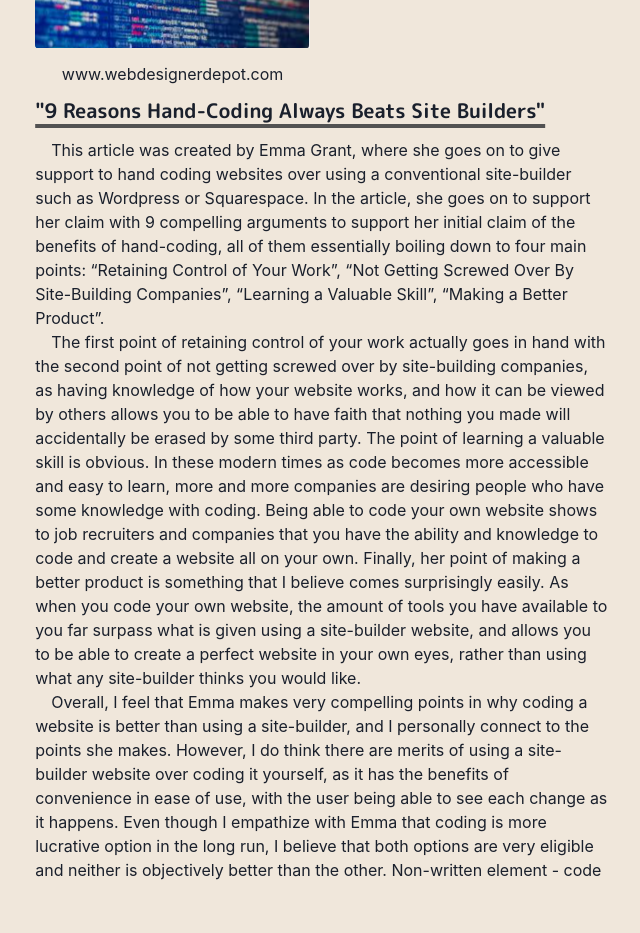
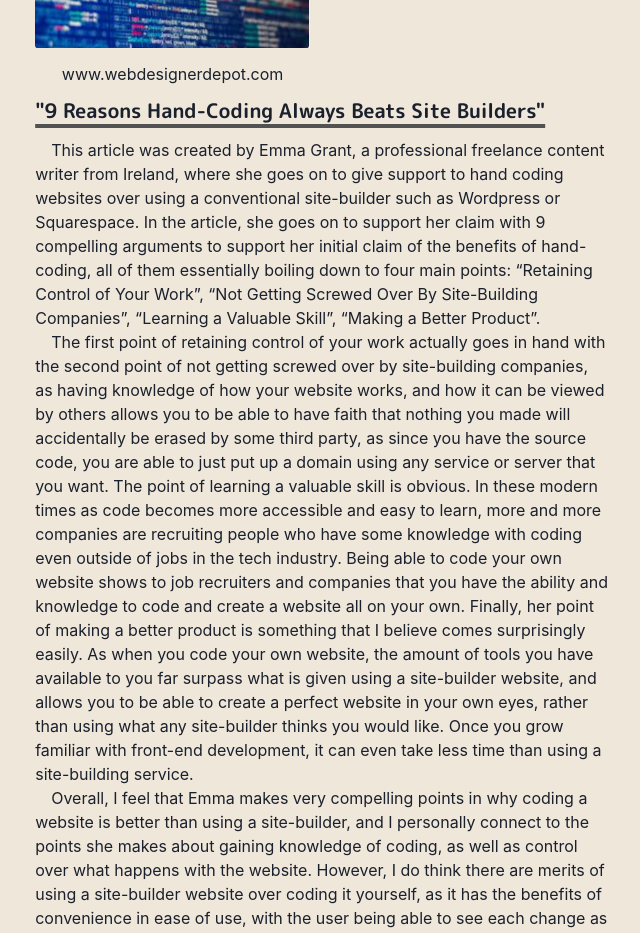
Before and after one commit to huyiscool/websitetest, a Next.js app: page /critique in a window 1280 px wide. Shown: the part 180-1113 px from the top of the page, without its empty margins (318-958 px from the left). Built offline with nearby package versions, Linux system fonts and the light colour scheme.

Commit message:
Final Commit

```diff
--- a/pages/critique.js
+++ b/pages/critique.js
@@ -20,16 +20,16 @@ const Critique = () => (
 	</Heading>
 
 	<Paragraph>
-This article was created by Emma Grant, where she goes on to give support to hand coding websites over using a conventional site-builder such as Wordpress or Squarespace. In the article, she goes on to support her claim with 9 compelling arguments to support her initial claim of the benefits of hand-coding, all of them essentially boiling down to four main points: “Retaining Control of Your Work”, “Not Getting Screwed Over By Site-Building Companies”, “Learning a Valuable Skill”, “Making a Better Product”.
+This article was created by Emma Grant, a professional freelance content writer from Ireland, where she goes on to give support to hand coding websites over using a conventional site-builder such as Wordpress or Squarespace. In the article, she goes on to support her claim with 9 compelling arguments to support her initial claim of the benefits of hand-coding, all of them essentially boiling down to four main points: “Retaining Control of Your Work”, “Not Getting Screwed Over By Site-Building Companies”, “Learning a Valuable Skill”, “Making a Better Product”.
 
 	</Paragraph>
 	<Paragraph>
-The first point of retaining control of your work actually goes in hand with the second point of not getting screwed over by site-building companies, as having knowledge of how your website works, and how it can be viewed by others allows you to be able to have faith that nothing you made will accidentally be erased by some third party. The point of learning a valuable skill is obvious. In these modern times as code becomes more accessible and easy to learn, more and more companies are desiring people who have some knowledge with coding. Being able to code your own website shows to job recruiters and companies that you have the ability and knowledge to code and create a website all on your own. Finally, her point of making a better product is something that I believe comes surprisingly easily. As when you code your own website, the amount of tools you have available to you far surpass what is given using a site-builder website, and allows you to be able to create a perfect website in your own eyes, rather than using what any site-builder thinks you would like.
+The first point of retaining control of your work actually goes in hand with the second point of not getting screwed over by site-building companies, as having knowledge of how your website works, and how it can be viewed by others allows you to be able to have faith that nothing you made will accidentally be erased by some third party, as since you have the source code, you are able to just put up a domain using any service or server that you want. The point of learning a valuable skill is obvious. In these modern times as code becomes more accessible and easy to learn, more and more companies are recruiting people who have some knowledge with coding even outside of jobs in the tech industry. Being able to code your own website shows to job recruiters and companies that you have the ability and knowledge to code and create a website all on your own. Finally, her point of making a better product is something that I believe comes surprisingly easily. As when you code your own website, the amount of tools you have available to you far surpass what is given using a site-builder website, and allows you to be able to create a perfect website in your own eyes, rather than using what any site-builder thinks you would like. Once you grow familiar with front-end development, it can even take less time than using a site-building service.
 
 	</Paragraph>
 
 	<Paragraph>
-Overall, I feel that Emma makes very compelling points in why coding a website is better than using a site-builder, and I personally connect to the points she makes. However, I do think there are merits of using a site-builder website over coding it yourself, as it has the benefits of convenience in ease of use, with the user being able to see each change as it happens. Even though I empathize with Emma that coding is more lucrative option in the long run, I believe that both options are very eligible and neither is objectively better than the other.
+Overall, I feel that Emma makes very compelling points in why coding a website is better than using a site-builder, and I personally connect to the points she makes about gaining knowledge of coding, as well as control over what happens with the website. However, I do think there are merits of using a site-builder website over coding it yourself, as it has the benefits of convenience in ease of use, with the user being able to see each change as it happens. Even though I empathize with Emma that coding is the more lucrative option in the long run, I believe that both options are very eligible and neither is objectively better than the other.
 Non-written element - code
 
 	</Paragraph>
```
